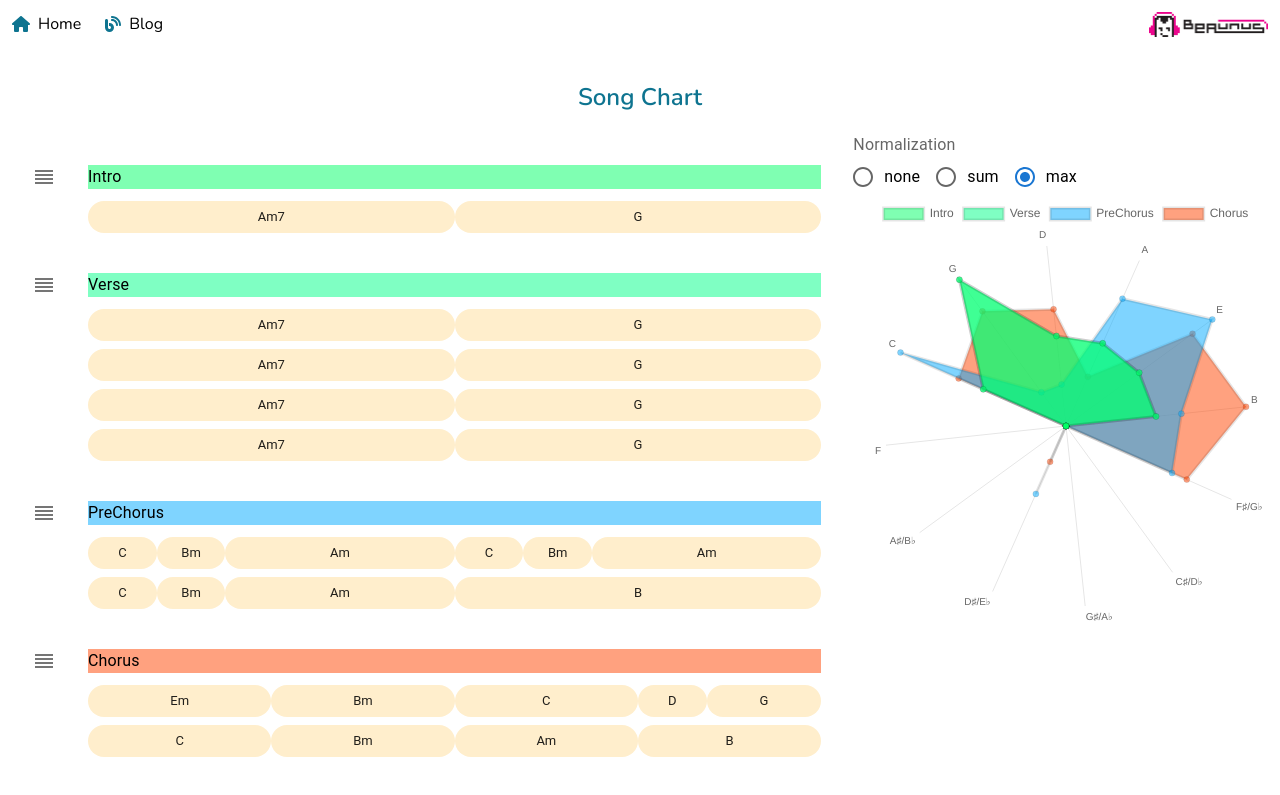
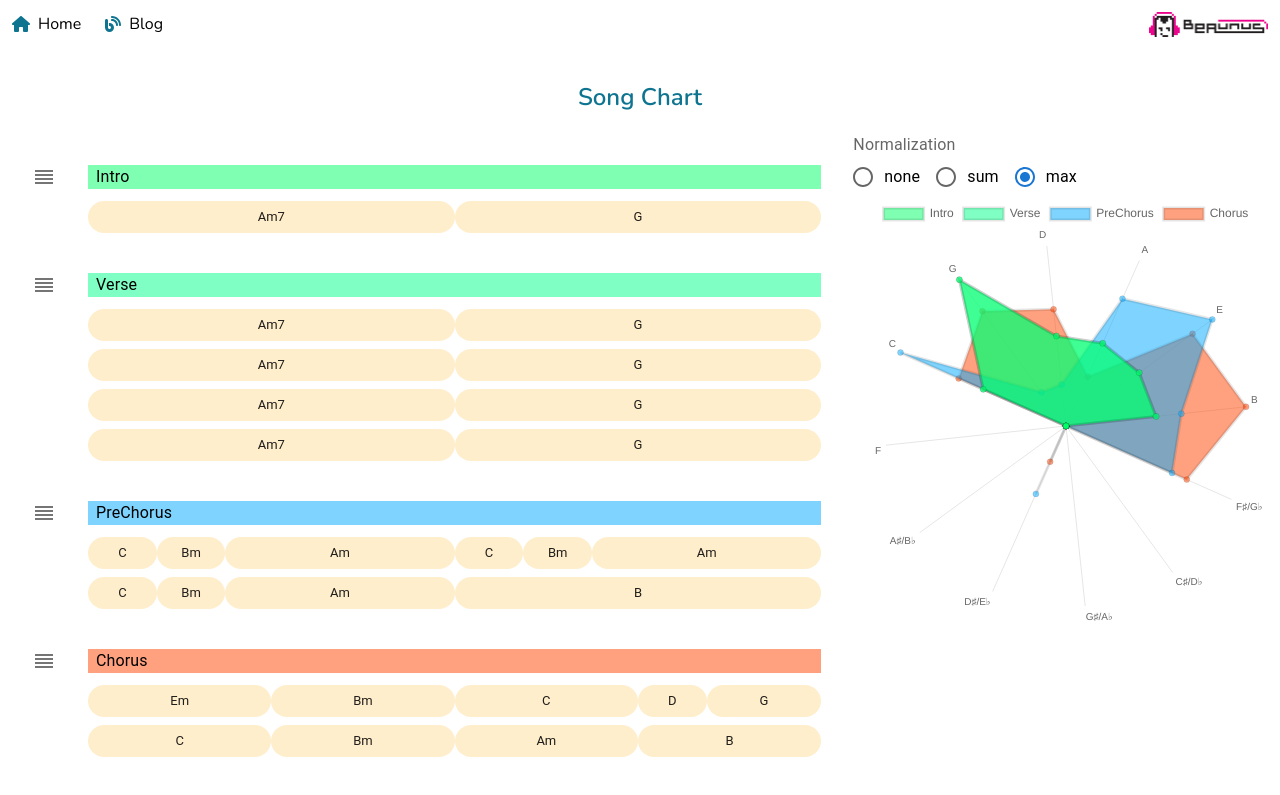
Before and after one commit to beaunus/beaunus.com, a Next.js app: page /blog/song-chart in a window 1280 px wide. Shown: the top 795 px of the page. Built offline with nearby package versions, Linux system fonts and the light colour scheme; no server answers.

Commit message:
feature: improve padding

```diff
--- a/pages/blog/song-chart.tsx
+++ b/pages/blog/song-chart.tsx
@@ -266,6 +266,7 @@ const SongChart: NextPage = () => {
                   </ListItemIcon>
                   <Stack marginTop={0.5} width="100%">
                     <ListItemText
+                      className="px-2"
                       primary={section.name}
                       style={{ backgroundColor: stringToHsl(section.name) }}
                     />
```
